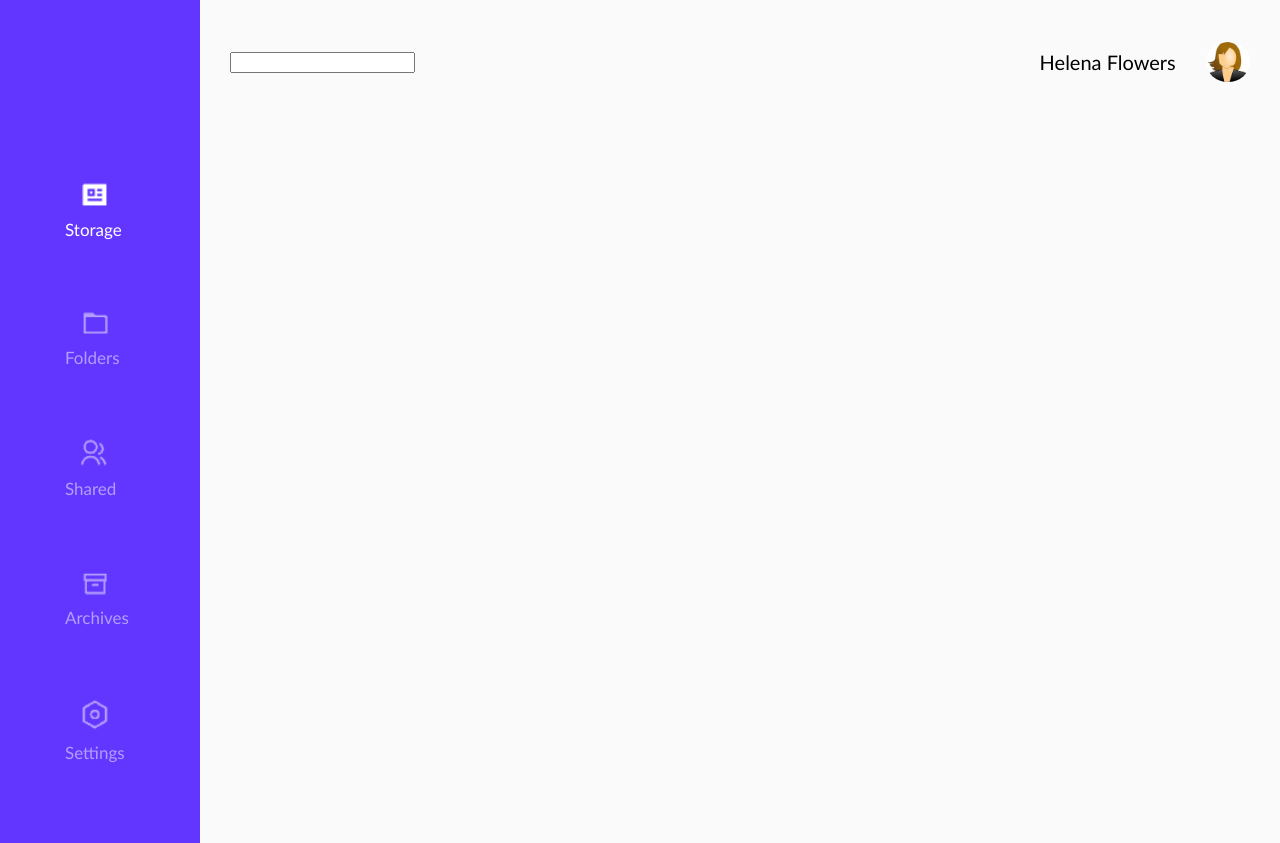
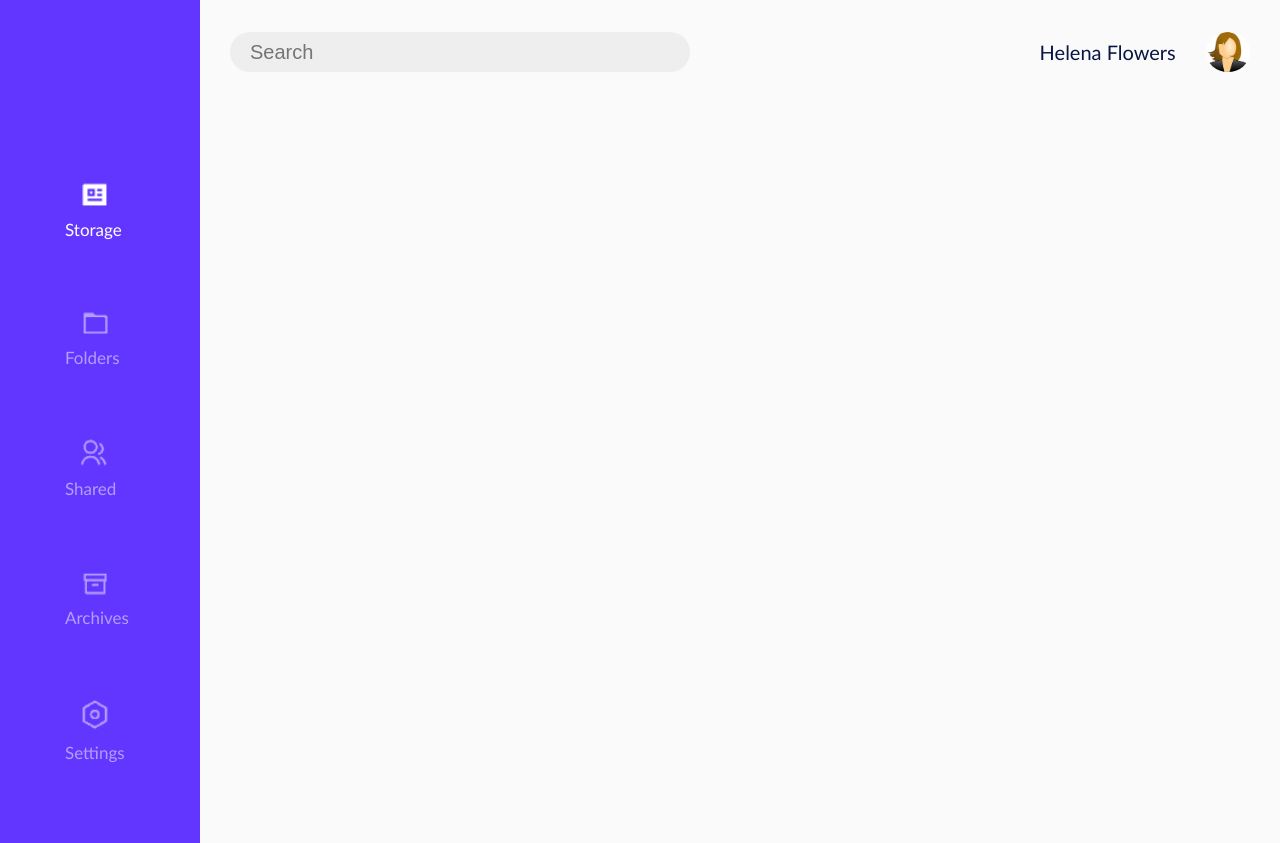
Before and after one commit to Mnde81/cloud, a website: page index.html in a window 1280 px wide. Drawn offline with Linux system fonts and the light colour scheme.

Commit message:
updated file

```diff
--- a/css/header.css
+++ b/css/header.css
@@ -1,11 +1,19 @@
 .main-header {
     display: flex;
     justify-content: space-between;
-    padding: 30px;
+    padding: 20px 30px;
     align-items: center;
 }
 
-.form {
+
+.form > input {
+    width: 460px;
+    height: 40px;
+    font-size: 20px;
+    padding: 15px 20px 15px 20px;
+    border: none;
+    background-color: #eee;
+    border-radius: 25px;
 
 }
 
@@ -18,6 +26,7 @@
 .user-name {
     font-family: 'Trebuchet MS', 'Lucida Sans Unicode', 'Lucida Grande', 'Lucida Sans', Arial, sans-serif;
     font-size: 20px;
+    color: #091543;
 }
 
 .avatar {
--- a/index.html
+++ b/index.html
@@ -30,7 +30,7 @@
     <main>
         <header class="main-header">
             <form class="form">
-                <input type="text">
+                <input type="text" placeholder="Search" value="">
             </form>
             <div class="user-block">
                 <p class="user-name">Helena Flowers</p>
```
